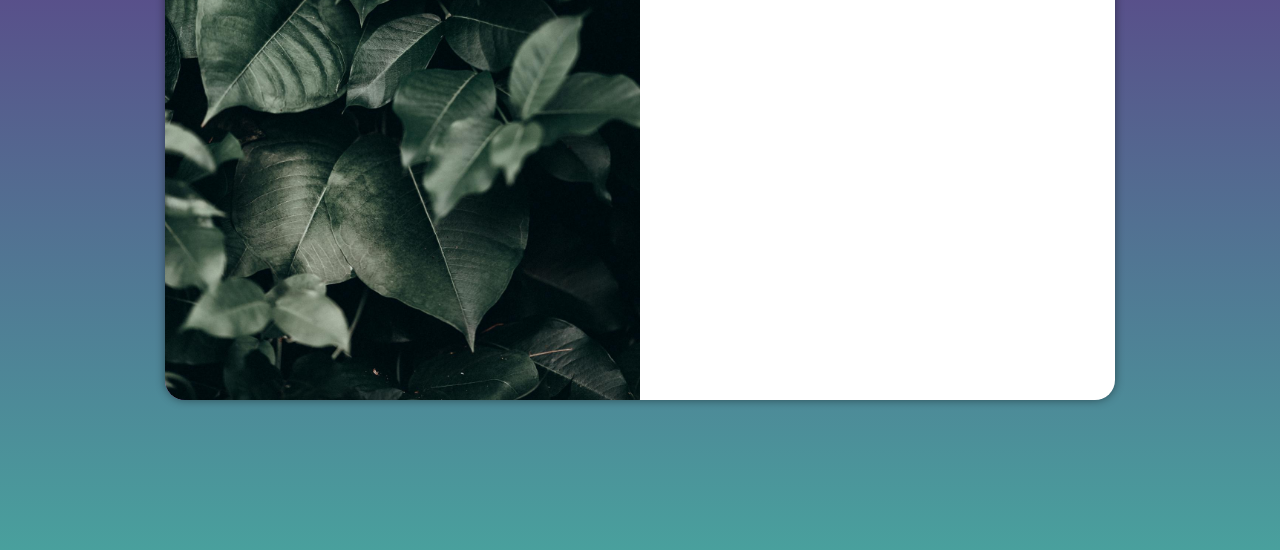
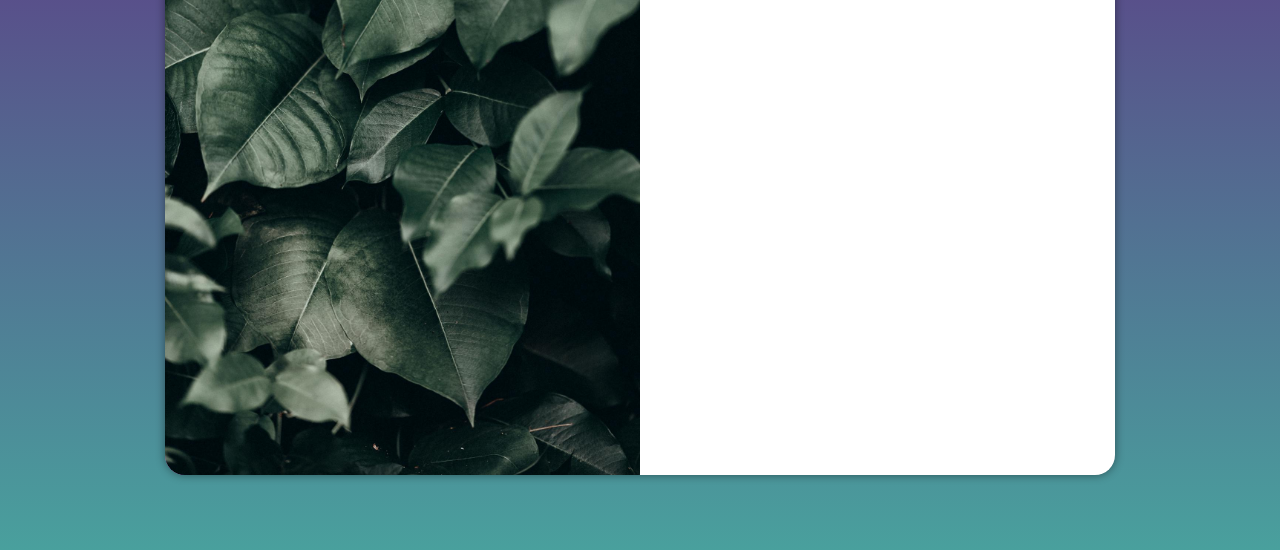
Before and after one commit to MarceloSouza0/projeto-login, a plain HTML site: page index.html in a window 1280 px wide. Shown: the part 250-800 px from the top of the page. Drawn offline with Linux system fonts and the light colour scheme.

Commit message:
mudança de tamanho

```diff
--- a/estilos/style.css
+++ b/estilos/style.css
@@ -34,8 +34,8 @@ section#login {
     overflow: hidden;
 
     background-color: white;
-    width: 250px;
-    height: 500px;
+    width: 350px;
+    height: 650px;
     border-radius: 20px;
     box-shadow: 0px 0px 10px rgba(0, 0, 0, 0.450);
 
@@ -48,7 +48,7 @@ section#login > div#imagem {
     background: #5f2c82 url(../imagens/folhas.jpg);
     background-size: cover;
     background-position: left bottom;
-    height: 200px;
+    height: 230px;
 }
 
 section#login > div#formulario {
```
